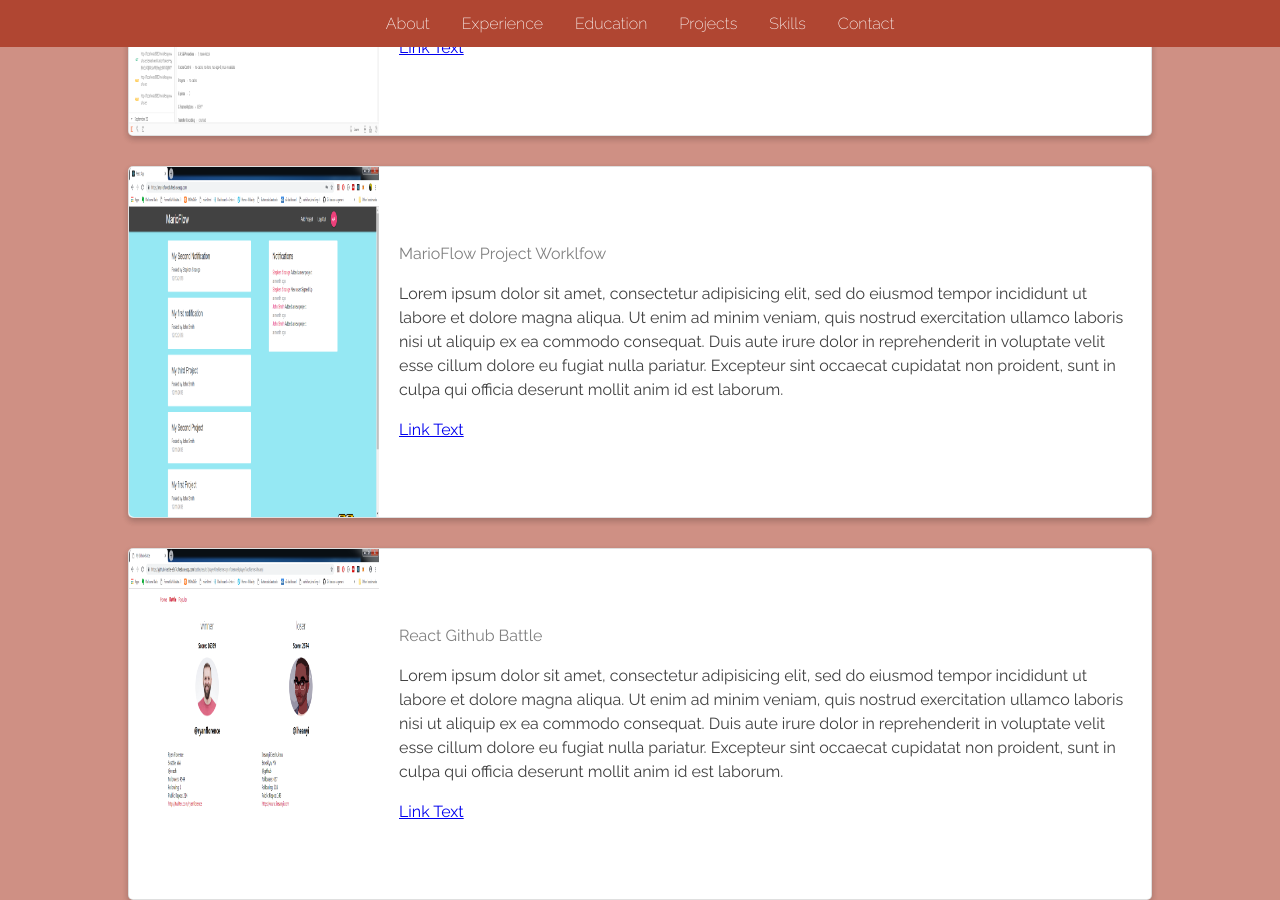
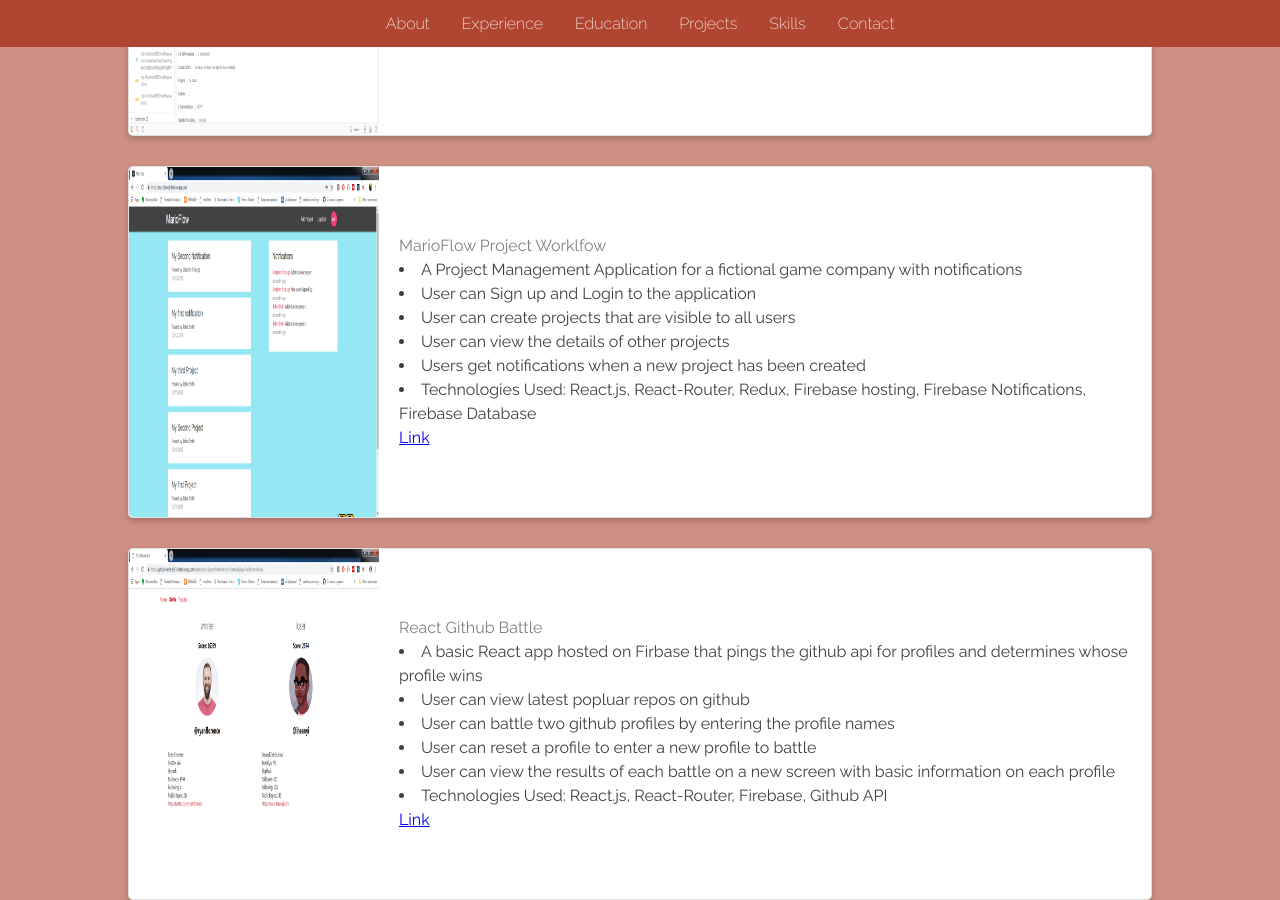
Before and after one commit to kunleAdeyinka/kunleAdeyinka.github.io, a Jekyll site: the page built from index.html, in a window 1280 px wide and 900 px high, scrolled down 4325 px. Built offline with Jekyll 4.4.1, drawn with Linux system fonts in a browser that asks for light colours; Markdown is read by kramdown in place of the engine named in the settings; some of the changed text lies outside the part shown.

Commit message:
added more info for all other projects
added the descriptions and links for other eight projects

```diff
--- a/index.html
+++ b/index.html
@@ -203,7 +203,9 @@
               </div>
               <div class="project-content">
                 <h4>Time Tracker Mobile App</h4>
-                <p>Lorem ipsum dolor sit amet, consectetur adipisicing elit, sed do eiusmod tempor incididunt ut labore et dolore magna aliqua. Ut enim ad minim veniam, quis nostrud exercitation ullamco laboris nisi ut aliquip ex ea commodo consequat. Duis aute irure dolor in reprehenderit in voluptate velit esse cillum dolore eu fugiat nulla pariatur. Excepteur sint occaecat cupidatat non proident, sunt in culpa qui officia deserunt mollit anim id est laborum.</p>
+                <li>A cross-platform mobile app created with React Native for iOS and Android</li>
+                <li>This mobile app allows the user to create a time tracker for various projects</li>
+                <li>Technologies Used: React-Native.js, Expo, </li>
                 <a href="#">Link Text</a>
               </div>
             </div>
@@ -213,8 +215,10 @@
                 <img src="img/weatherapp.PNG">
               </div>
               <div class="project-content">
-                <h4>React Native Weather App</h4>
-                <p>Lorem ipsum dolor sit amet, consectetur adipisicing elit, sed do eiusmod tempor incididunt ut labore et dolore magna aliqua. Ut enim ad minim veniam, quis nostrud exercitation ullamco laboris nisi ut aliquip ex ea commodo consequat. Duis aute irure dolor in reprehenderit in voluptate velit esse cillum dolore eu fugiat nulla pariatur. Excepteur sint occaecat cupidatat non proident, sunt in culpa qui officia deserunt mollit anim id est laborum.</p>
+                <h4>Weather Mobile App</h4>
+                <li>A cross-platform mobile app created with React Native for iOS and Android for getting the weather of a city</li>
+                <li>App communicates with the metaweather API to look up city weather</li>
+                <li>Technologies Used: React-Native.js, Expo, Unsplash for Weather Images</li>
                 <a href="#">Link Text</a>
               </div>
             </div>
@@ -225,8 +229,11 @@
               </div>
               <div class="project-content">
                 <h4>Survey Mailer Application</h4>
-                <p>Lorem ipsum dolor sit amet, consectetur adipisicing elit, sed do eiusmod tempor incididunt ut labore et dolore magna aliqua. Ut enim ad minim veniam, quis nostrud exercitation ullamco laboris nisi ut aliquip ex ea commodo consequat. Duis aute irure dolor in reprehenderit in voluptate velit esse cillum dolore eu fugiat nulla pariatur. Excepteur sint occaecat cupidatat non proident, sunt in culpa qui officia deserunt mollit anim id est laborum.</p>
-                <a href="#">Link Text</a>
+                <li>A web application that allows users (businesses, individuals) to send out surveys to various clients via email</li>
+                <li>Users can signup to the service via the Google accounts and pay for each survey to be sent via Stripe</li>
+                <li>Users can construct the contents of the survey on the site and send them via SendGrid's API</li>
+                <li>Technologies Used: React.js, Node.js, Express.js, Material Design, Passport.js, Stripe API, Google OAth API, SendGrig API, MLab, Heroku</li>
+                <a href="https://morning-dawn-31583.herokuapp.com">Link</a>
               </div>
             </div>
             <!-- CARD #4 -->
@@ -236,8 +243,12 @@
               </div>
               <div class="project-content">
                 <h4>User Service API</h4>
-                <p>Lorem ipsum dolor sit amet, consectetur adipisicing elit, sed do eiusmod tempor incididunt ut labore et dolore magna aliqua. Ut enim ad minim veniam, quis nostrud exercitation ullamco laboris nisi ut aliquip ex ea commodo consequat. Duis aute irure dolor in reprehenderit in voluptate velit esse cillum dolore eu fugiat nulla pariatur. Excepteur sint occaecat cupidatat non proident, sunt in culpa qui officia deserunt mollit anim id est laborum.</p>
-                <a href="#">Link Text</a>
+                <ul>
+                  <li>A User Service API for a mobile or web application that handles user services</li>
+                  <li>API allows users to register, login and authenticates users for various tasks</li>
+                  <li>Technologies Used: Java, Spring Boot, Spring Web, Spring Security, Tomcat, MySQL, AWS EC2</li>
+                </ul>
+                <a href="http://ec2-34-204-88-236.compute-1.amazonaws.com:8080/mobile-app-ws/users/login">Link</a>
               </div>
             </div>
             <!-- CARD #5 -->
@@ -247,8 +258,13 @@
               </div>
               <div class="project-content">
                 <h4>MarioFlow Project Worklfow</h4>
-                <p>Lorem ipsum dolor sit amet, consectetur adipisicing elit, sed do eiusmod tempor incididunt ut labore et dolore magna aliqua. Ut enim ad minim veniam, quis nostrud exercitation ullamco laboris nisi ut aliquip ex ea commodo consequat. Duis aute irure dolor in reprehenderit in voluptate velit esse cillum dolore eu fugiat nulla pariatur. Excepteur sint occaecat cupidatat non proident, sunt in culpa qui officia deserunt mollit anim id est laborum.</p>
-                <a href="#">Link Text</a>
+                <li>A Project Management Application for a fictional game company with notifications</li>
+                <li>User can Sign up and Login to the application</li>
+                <li>User can create projects that are visible to all users</li>
+                <li>User can view the details of other projects</li>
+                <li>Users get notifications when a new project has been created</li>
+                <li>Technologies Used: React.js, React-Router, Redux, Firebase hosting, Firebase Notifications, Firebase Database </li>
+                <a href="https://marioflowdb.firebaseapp.com">Link</a>
               </div>
             </div>
             <!-- CARD #6 -->
@@ -258,8 +274,13 @@
               </div>
               <div class="project-content">
                 <h4>React Github Battle</h4>
-                <p>Lorem ipsum dolor sit amet, consectetur adipisicing elit, sed do eiusmod tempor incididunt ut labore et dolore magna aliqua. Ut enim ad minim veniam, quis nostrud exercitation ullamco laboris nisi ut aliquip ex ea commodo consequat. Duis aute irure dolor in reprehenderit in voluptate velit esse cillum dolore eu fugiat nulla pariatur. Excepteur sint occaecat cupidatat non proident, sunt in culpa qui officia deserunt mollit anim id est laborum.</p>
-                <a href="#">Link Text</a>
+                <li>A basic React app hosted on Firbase that pings the github api for profiles and determines whose profile wins</li>
+                <li>User can view latest popluar repos on github</li>
+                <li>User can battle two github profiles by entering the profile names</li>
+                <li>User can reset a profile to enter a new profile to battle</li>
+                <li>User can view the results of each battle on a new screen with basic information on each profile</li>
+                <li>Technologies Used: React.js, React-Router, Firebase, Github API</li>
+                <a href="https://github-battle-e9c7c.firebaseapp.com/">Link</a>
               </div>
             </div>
             <!-- CARD #7 -->
@@ -269,8 +290,11 @@
               </div>
               <div class="project-content">
                 <h4>URL Shortner Mircroservice</h4>
-                <p>Lorem ipsum dolor sit amet, consectetur adipisicing elit, sed do eiusmod tempor incididunt ut labore et dolore magna aliqua. Ut enim ad minim veniam, quis nostrud exercitation ullamco laboris nisi ut aliquip ex ea commodo consequat. Duis aute irure dolor in reprehenderit in voluptate velit esse cillum dolore eu fugiat nulla pariatur. Excepteur sint occaecat cupidatat non proident, sunt in culpa qui officia deserunt mollit anim id est laborum.</p>
-                <a href="#">Link Text</a>
+                <li>User can pass a URL as a parameter and I will receive a shortened URL in the JSON response.</li>
+                <li>If User passes an invalid URL that doesn't follow the valid http://www.example.com format, the JSON response will contain an error instead.</li>
+                <li>When I visit that shortened URL, it will redirect me to my original link.</li>
+                <li>Technologies Used: Node.js, Express, Mongoose, Glitch, MLab</li>
+                <a href="https://fast-nylon.glitch.me/">Link</a>
               </div>
             </div>
             <!-- CARD #8 -->
@@ -280,8 +304,13 @@
               </div>
               <div class="project-content">
                 <h4>File Upload Mircroservice</h4>
-                <p>Lorem ipsum dolor sit amet, consectetur adipisicing elit, sed do eiusmod tempor incididunt ut labore et dolore magna aliqua. Ut enim ad minim veniam, quis nostrud exercitation ullamco laboris nisi ut aliquip ex ea commodo consequat. Duis aute irure dolor in reprehenderit in voluptate velit esse cillum dolore eu fugiat nulla pariatur. Excepteur sint occaecat cupidatat non proident, sunt in culpa qui officia deserunt mollit anim id est laborum.</p>
-                <a href="#">Link Text</a>
+                <ul>
+                  <li>This is a full stack JavaScript api written in NodeJS and express that gives a file size in bytes within the JSON response</li>
+                  <li>Users can submit a Form Data object that includes a file upload.</li>
+                  <li>Users When submitting something, will receive the file size in bytes within the JSON response</li>
+                  <li>Technologies Used: Node.js, Express, Mongoose, Multer, Glitch, MLab</li>
+                </ul>
+                <a href="https://glory-squid.glitch.me/">Link</a>
               </div>
             </div>
             <!-- CARD #9 -->
@@ -292,9 +321,11 @@
               <div class="project-content">
                 <h4>Image Search Abstraction Layer Mircroservice</h4>
                 <ul>
+                  <li>This is a full stack JavaScript api written in NodeJS that allows you to search for images</li>
                   <li>Developed the API such that a user can get the image URLs,alt text and page urls for a set of images relating to a given search string.</li>
                   <li>Users can paginate through the responses by adding a ?offset=2 parameter to the URL.</li>
                   <li>User can get a list of the most recently submitted search strings.</li>
+                  <li>Technologies Used: Node.js, Express, Mongoose, Google-Images API, Glitch, MLab</li>
                 </ul>
                 <a href="https://spiky-freeze.glitch.me/">Link</a>
               </div>
```
